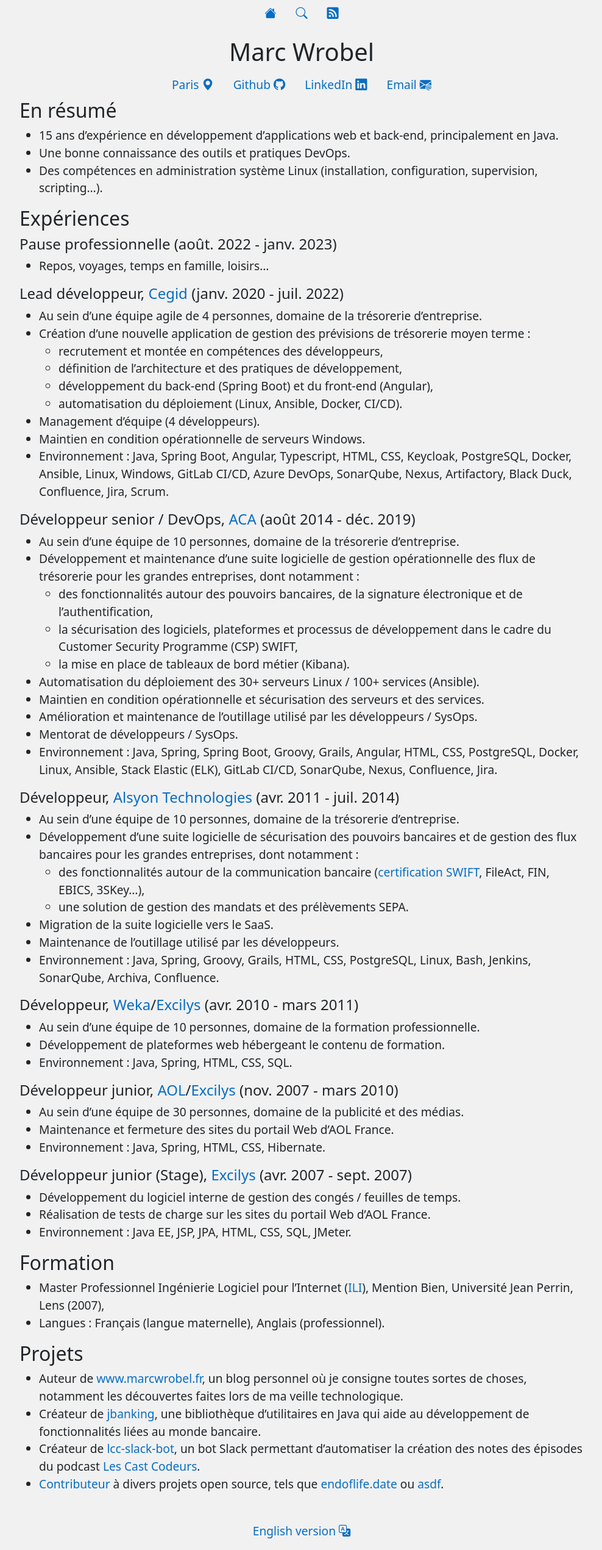
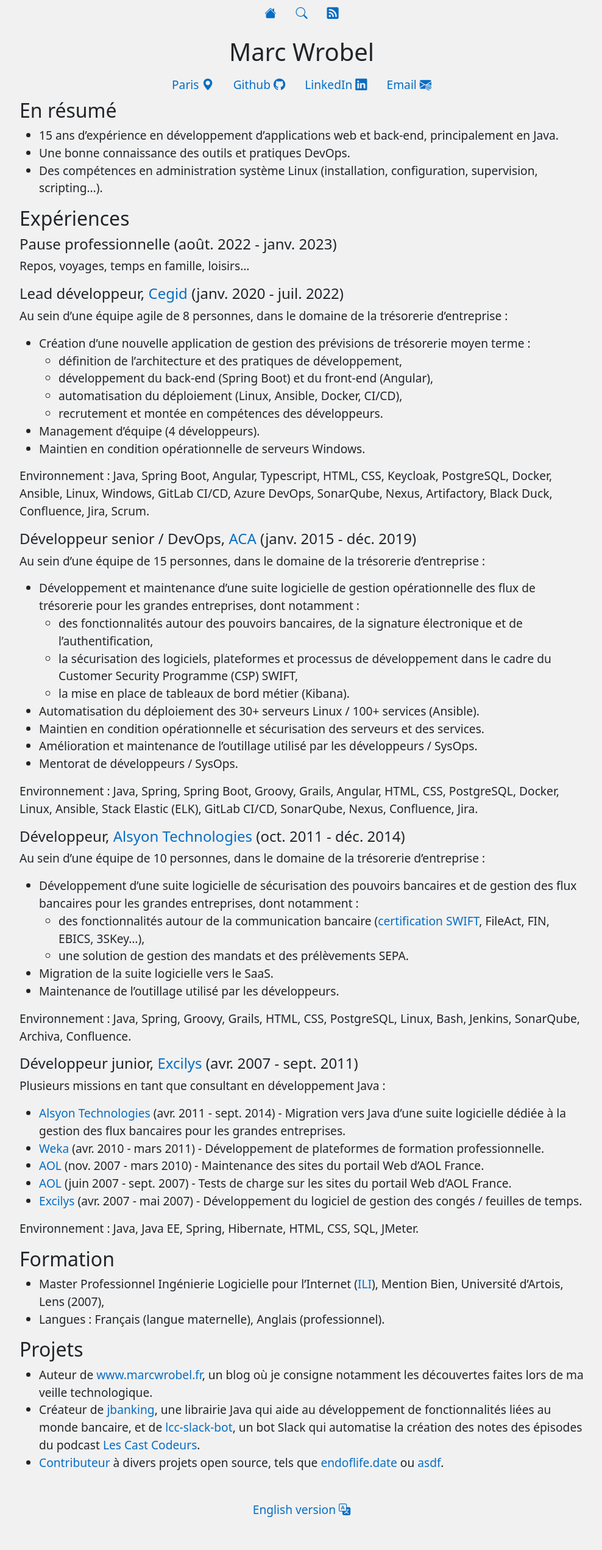
Before and after one commit to marcwrobel/marcwrobel.github.io, a Jekyll site: the page built from a-propos.md, in a window 1280 px wide. Shown: the whole page at 61% size, without its empty margins (145-1133 px from the left). Built offline with Jekyll 4.4.1, drawn with Linux system fonts in a browser that asks for light colours; after the commit the page ends 2505 px from its top, so only the background shows below that.

Commit message:
Réorganisation de la page 'À propos'

```diff
--- a/a-propos.md
+++ b/a-propos.md
@@ -18,25 +18,28 @@
 
 #### Pause professionnelle (août. 2022 - janv. 2023)
 
-- Repos, voyages, temps en famille, loisirs…
+Repos, voyages, temps en famille, loisirs…
 
 #### Lead développeur, [Cegid](https://www.linkedin.com/company/cegid/) (janv. 2020 - juil. 2022)
 
-- Au sein d’une équipe agile de 4 personnes, domaine de la trésorerie d’entreprise.
+Au sein d’une équipe agile de 8 personnes, dans le domaine de la trésorerie d’entreprise :
+
 - Création d’une nouvelle application de gestion des prévisions de trésorerie moyen terme :
-  - recrutement et montée en compétences des développeurs,
   - définition de l’architecture et des pratiques de développement,
   - développement du back-end (Spring Boot) et du front-end (Angular),
-  - automatisation du déploiement (Linux, Ansible, Docker, CI/CD).
+  - automatisation du déploiement (Linux, Ansible, Docker, CI/CD),
+  - recrutement et montée en compétences des développeurs.
 - Management d’équipe (4 développeurs).
 - Maintien en condition opérationnelle de serveurs Windows.
-- Environnement : Java, Spring Boot, Angular, Typescript, HTML, CSS, Keycloak, PostgreSQL, Docker,
-  Ansible, Linux, Windows, GitLab CI/CD, Azure DevOps, SonarQube, Nexus, Artifactory, Black Duck,
-  Confluence, Jira, Scrum.
 
-#### Développeur senior / DevOps, [ACA](https://www.cegid.com/fr/presse/cegid-confirme-lacquisition-daca/) (août 2014 - déc. 2019)
+Environnement : Java, Spring Boot, Angular, Typescript, HTML, CSS, Keycloak, PostgreSQL, Docker,
+Ansible, Linux, Windows, GitLab CI/CD, Azure DevOps, SonarQube, Nexus, Artifactory, Black Duck,
+Confluence, Jira, Scrum.
 
-- Au sein d’une équipe de 10 personnes, domaine de la trésorerie d’entreprise.
+#### Développeur senior / DevOps, [ACA](https://www.cegid.com/fr/presse/cegid-confirme-lacquisition-daca/) (janv. 2015 - déc. 2019)
+
+Au sein d’une équipe de 15 personnes, dans le domaine de la trésorerie d’entreprise :
+
 - Développement et maintenance d’une suite logicielle de gestion opérationnelle des flux de
   trésorerie pour les grandes entreprises, dont notamment :
   - des fonctionnalités autour des pouvoirs bancaires, de la signature électronique et de
@@ -48,12 +51,14 @@
 - Maintien en condition opérationnelle et sécurisation des serveurs et des services.
 - Amélioration et maintenance de l’outillage utilisé par les développeurs / SysOps.
 - Mentorat de développeurs / SysOps.
-- Environnement : Java, Spring, Spring Boot, Groovy, Grails, Angular, HTML, CSS, PostgreSQL, Docker,
-  Linux, Ansible, Stack Elastic (ELK), GitLab CI/CD, SonarQube, Nexus, Confluence, Jira.
 
-#### Développeur, [Alsyon Technologies](https://www.cambonpartners.com/en/transactions/none-none-62) (avr. 2011 - juil. 2014)
+Environnement : Java, Spring, Spring Boot, Groovy, Grails, Angular, HTML, CSS, PostgreSQL, Docker,
+Linux, Ansible, Stack Elastic (ELK), GitLab CI/CD, SonarQube, Nexus, Confluence, Jira.
 
-- Au sein d’une équipe de 10 personnes, domaine de la trésorerie d’entreprise.
+#### Développeur, [Alsyon Technologies](https://www.cambonpartners.com/en/transactions/none-none-62) (oct. 2011 - déc. 2014)
+
+Au sein d’une équipe de 10 personnes, dans le domaine de la trésorerie d’entreprise :
+
 - Développement d’une suite logicielle de sécurisation des pouvoirs bancaires et de gestion des flux
   bancaires pour les grandes entreprises, dont notamment :
   - des fonctionnalités autour de la communication bancaire ([certification SWIFT](https://www.swift.com/swift-resource/164791/download),
@@ -61,43 +66,43 @@
   - une solution de gestion des mandats et des prélèvements SEPA.
 - Migration de la suite logicielle vers le SaaS.
 - Maintenance de l’outillage utilisé par les développeurs.
-- Environnement : Java, Spring, Groovy, Grails, HTML, CSS, PostgreSQL, Linux, Bash, Jenkins, SonarQube,
-  Archiva, Confluence.
 
-#### Développeur, [Weka](https://www.linkedin.com/company/weka-france/)/[Excilys](https://www.linkedin.com/company/groupe-excilys/) (avr. 2010 - mars 2011)
+Environnement : Java, Spring, Groovy, Grails, HTML, CSS, PostgreSQL, Linux, Bash, Jenkins,
+SonarQube, Archiva, Confluence.
 
-- Au sein d’une équipe de 10 personnes, domaine de la formation professionnelle.
-- Développement de plateformes web hébergeant le contenu de formation.
-- Environnement : Java, Spring, HTML, CSS, SQL.
+#### Développeur junior, [Excilys](https://www.linkedin.com/company/groupe-excilys/) (avr. 2007 - sept. 2011)
 
-#### Développeur junior, [AOL](https://www.linkedin.com/company/aol/)/[Excilys](https://www.linkedin.com/company/groupe-excilys/) (nov. 2007 - mars 2010)
+Plusieurs missions en tant que consultant en développement Java :
 
-- Au sein d’une équipe de 30 personnes, domaine de la publicité et des médias.
-- Maintenance et fermeture des sites du portail Web d’AOL France.
-- Environnement : Java, Spring, HTML, CSS, Hibernate.
+- [Alsyon Technologies](https://www.linkedin.com/company/alsyon-technologies) (avr. 2011 - sept. 2014) -
+  Migration vers Java d’une suite logicielle dédiée à la gestion des flux bancaires pour les grandes
+  entreprises.
+- [Weka](https://www.linkedin.com/company/weka-france/) (avr. 2010 - mars 2011) - Développement de
+  plateformes de formation professionnelle.
+- [AOL](https://www.linkedin.com/company/aol/) (nov. 2007 - mars 2010) - Maintenance des sites du
+  portail Web d’AOL France.
+- [AOL](https://www.linkedin.com/company/aol/) (juin 2007 - sept. 2007) - Tests de charge sur les
+  sites du portail Web d’AOL France.
+- [Excilys](https://www.linkedin.com/company/groupe-excilys/) (avr. 2007 - mai 2007) - Développement
+  du logiciel de gestion des congés / feuilles de temps.
 
-#### Développeur junior (Stage), [Excilys](https://www.linkedin.com/company/groupe-excilys/) (avr. 2007 - sept. 2007)
-
-- Développement du logiciel interne de gestion des congés / feuilles de temps.
-- Réalisation de tests de charge sur les sites du portail Web d’AOL France.
-- Environnement : Java EE, JSP, JPA, HTML, CSS, SQL, JMeter.
+Environnement : Java, Java EE, Spring, Hibernate, HTML, CSS, SQL, JMeter.
 
 ## Formation
 
-- Master Professionnel Ingénierie Logiciel pour l’Internet
+- Master Professionnel Ingénierie Logicielle pour l’Internet
   ([ILI](https://www.cril.univ-artois.fr/master/ili/m2proili-home.html)), Mention Bien, Université
-  Jean Perrin, Lens (2007),
+  d'Artois, Lens (2007),
 - Langues : Français (langue maternelle), Anglais (professionnel).
 
 ## Projets
 
-- Auteur de [www.marcwrobel.fr](https://www.marcwrobel.fr/), un blog personnel où je consigne toutes
-  sortes de choses, notamment les découvertes faites lors de ma veille technologique.
-- Créateur de [jbanking](https://github.com/marcwrobel/jbanking), une bibliothèque d’utilitaires
-  en Java qui aide au développement de fonctionnalités liées au monde bancaire.
-- Créateur de [lcc-slack-bot](https://github.com/lescastcodeurs/lcc-slack-bot), un
-  bot Slack permettant d’automatiser la création des notes des épisodes du podcast
-  [Les Cast Codeurs](https://lescastcodeurs.com/).
+- Auteur de [www.marcwrobel.fr](https://www.marcwrobel.fr/), un blog où je consigne notamment les
+  découvertes faites lors de ma veille technologique.
+- Créateur de [jbanking](https://github.com/marcwrobel/jbanking), une librairie Java qui aide au
+  développement de fonctionnalités liées au monde bancaire, et de
+  [lcc-slack-bot](https://github.com/lescastcodeurs/lcc-slack-bot), un bot Slack qui automatise la
+  création des notes des épisodes du podcast [Les Cast Codeurs](https://lescastcodeurs.com/).
 - [Contributeur](https://github.com/marcwrobel) à divers projets open source, tels
   que [endoflife.date](https://github.com/endoflife-date/endoflife.date) ou
   [asdf](https://github.com/asdf-community).
--- a/assets/css/main.scss
+++ b/assets/css/main.scss
@@ -109,6 +109,8 @@
   }
 
   .about {
+    max-width: 16.5cm;
+
     h4 { font-size: 1.25rem; }
   }
 }
```
